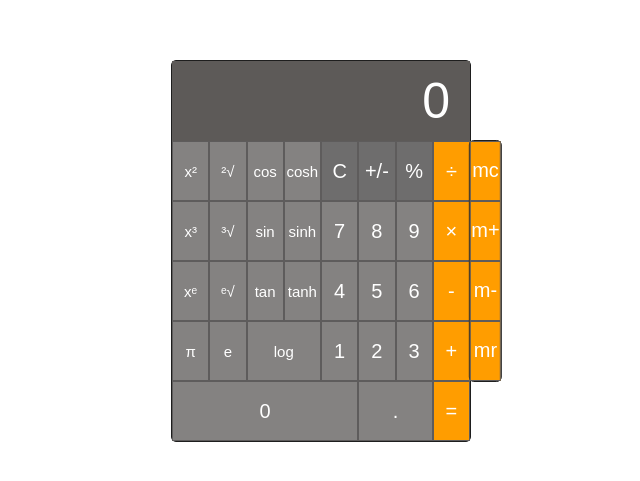
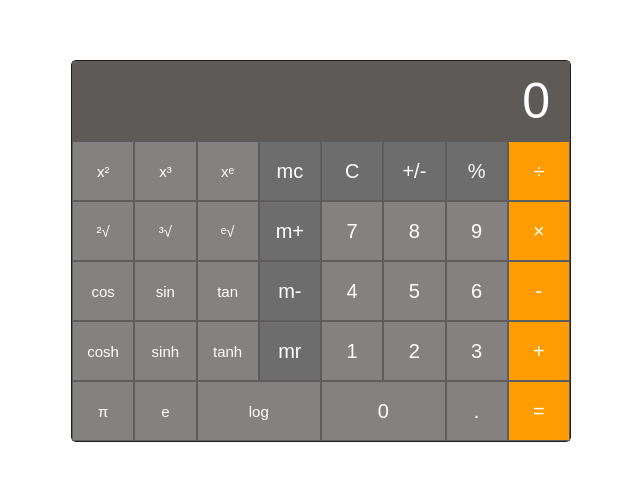
Before and after one commit to lshevick/js-responsive-calculator, a plain HTML site: page index.html in a window 1280 px wide. Shown: the part 149-630 px from the top of the page, without its empty margins (319-959 px from the left). Drawn offline with Linux system fonts and the light colour scheme.

Commit message:
moves buttons

```diff
--- a/index.html
+++ b/index.html
@@ -18,51 +18,49 @@
     <div class="calculator-keys">
 
       <button type="button" class="science" value="square">x²</button>
-      <button type="button" class="science" value="square-root">²√</button>
-      <button type="button" class="science" value="cos">cos</button>
-      <button type="button" class="science" value="cosh">cosh</button>
+      <button type="button" class="science" value="cube">x³</button>
+      <button type="button" class="operator" id='arb' value="^">xᵉ</button>
+      <button class="mem" value="mc">mc</button>
       <button type="button" class="clear" value="clear">C</button>
       <button type="button" class="plus-minus" value="plus-minus">+/-</button>
       <button type="button" class="percent" value="percent">%</button>
       <button type="button" class="operator" value="/">&divide;</button>
 
-      <button type="button" class="science" value="cube">x³</button>
+      <button type="button" class="science" value="square-root">²√</button>
       <button type="button" class="science" value="cube-root">³√</button>
-      <button type="button" class="science" value="sin">sin</button>
-      <button type="button" class="science" value="sinh">sinh</button>
+      <button type="button" class="operator" id='arb' value="√">ᵉ√</button>
+      <button class="mem" value="m+">m+</button>
       <button type="button" class="number" value="7">7</button>
       <button type="button" class="number" value="8">8</button>
       <button type="button" class="number" value="9">9</button>
       <button type="button" class="operator" value="*">&times;</button>
 
-      <button type="button" class="operator" id='arb' value="^">xᵉ</button>
-      <button type="button" class="operator" id='arb' value="√">ᵉ√</button>
+      <button type="button" class="science" value="cos">cos</button>
+      <button type="button" class="science" value="sin">sin</button>
       <button type="button" class="science" value="tan">tan</button>
-      <button type="button" class="science" value="tanh">tanh</button>
+      <button class="mem" value="m-">m-</button>
       <button type="button" class="number" value="4">4</button>
       <button type="button" class="number" value="5">5</button>
       <button type="button" class="number" value="6">6</button>
       <button type="button" class="operator" value="-">-</button>
 
-      <button type="button" class="science" value="pi">π</button>
-      <button type="button" class="science" value="euler">e</button>
-      <button type="button" class="science" id="log" value="log">log</button>
+      <button type="button" class="science" value="cosh">cosh</button>
+      <button type="button" class="science" value="sinh">sinh</button>
+      <button type="button" class="science" value="tanh">tanh</button>
+      <button class="mem" value="mr">mr</button>
       <button type="button" class="number" value="1">1</button>
       <button type="button" class="number" value="2">2</button>
       <button type="button" class="number" value="3">3</button>
       <button type="button" class="operator" value="+">+</button>
 
+      <button type="button" class="science" value="pi">π</button>
+      <button type="button" class="science" value="euler">e</button>
+      <button type="button" class="science" id="log" value="log">log</button>
       <button type="button" class="number btn-lg" id="zero" value="0">0</button>
       <button type="button" class="decimal" value=".">.</button>
       <button type="button" class="equal-sign" value="=">=</button>
 
     </div>
-    <div class="memory-drawer">
-      <button class="mem" value="mc">mc</button>
-      <button class="mem" value="m+">m+</button>
-      <button class="mem" value="m-">m-</button>
-      <button class="mem" value="mr">mr</button>
-  </div>
 
 
 
--- a/styles/main.css
+++ b/styles/main.css
@@ -60,38 +60,9 @@ button:focus {
   grid-column: 1 / 3;
 }
 
-
-.memory-drawer {
-  display: grid;
-  grid-template-columns: 1fr;
-  border: 1px solid #1E1E1E;
-  border-radius: 5px;
-  position: fixed;
-  top: 52.6%;
-  left: 105.2%;
-  transform: translate(-50%, -50%);
-}
-
-.slider {
-  display: flex;
-  align-items: center;
-  padding: 0.5rem;
-  background-color: #FF9D00;
-  font-size: 2rem;
-  text-align: center;
-  width: 100%;
-  grid-column: 2 / 3;
-  grid-row: 1 / 5;
-  justify-self: stretch;
-  cursor: pointer;
-}
-
-.memory-drawer button {
-  background-color: #FF9D00;
-}
-
-.memory-drawer button:active {
-  background-color: #dc8800;
+.mem {
+  grid-row: 1 / 1;
+  background-color: #6E6D6D;
 }
 
 .number:active, .decimal:active, .science:active, #arb:active {
@@ -115,6 +86,10 @@ button:focus {
 }
 
 @media (min-width: 500px) {
+  .calculator {
+    width: 500px
+  }
+
   .science, #arb {
     display: block;
   }
@@ -123,16 +98,20 @@ button:focus {
     grid-template-columns: repeat(8, 1fr);
   }
 
+  .mem {
+    grid-row: auto;
+  }
+
   .equal-sign {
     grid-column: 8 / 9;
   }
 
   .decimal {
-    grid-column: 6 / 8;
+    grid-column: 7 / 8;
   }
 
   #zero {
-    grid-column: 1 / 6;
+    grid-column: 5 / 7;
   }
 
   #log {
```
